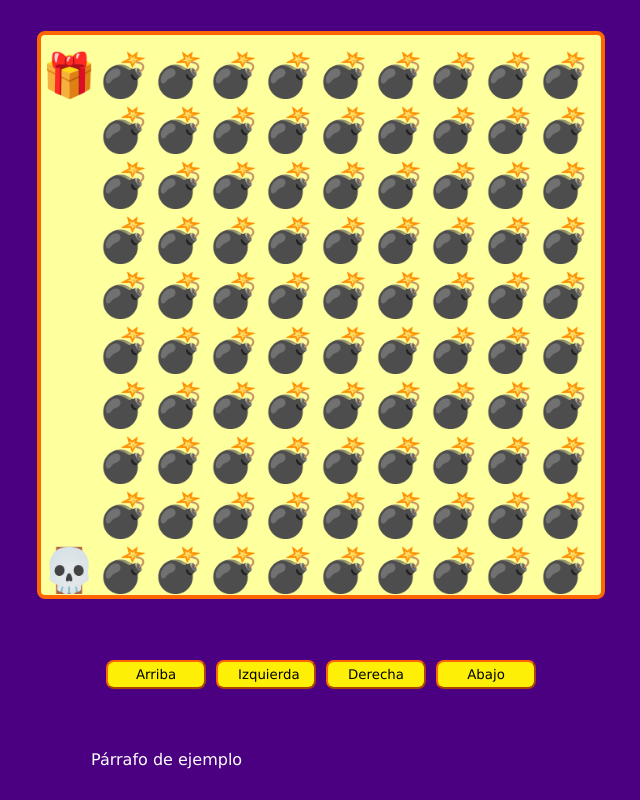
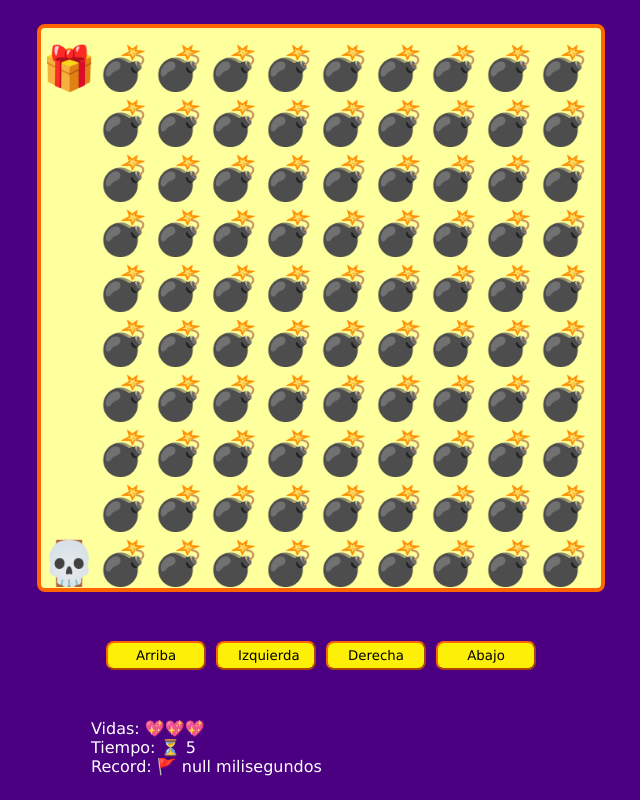
Before and after one commit to PepeCharly01/Taller-Practico-JS-Videogame, a plain HTML site: page index.html in a window 1280 px wide. Shown: the whole page, without its empty margins (319-959 px from the left). Drawn offline with Linux system fonts and the light colour scheme.

Commit message:
se desplego en tiempo, y records del usuario

```diff
--- a/game.js
+++ b/game.js
@@ -4,11 +4,18 @@ const btnUp = document.querySelector('#up');
 const btnLeft = document.querySelector('#left');
 const btnRight =document.querySelector('#right');
 const btnDown = document.querySelector('#down');
+const spanLives = document.querySelector('#lives');
+const spanTime = document.querySelector('#time');
+const spanRecord = document.querySelector('#record');
+const pResult = document.querySelector('#result');
 
 let canvasSize;
 let elementsSize;
 let level = 0;
 let lives = 3;
+let timeStart;
+let timePlayer;
+let timeInterval;
 
 const playerPosition = {
     x: undefined,
@@ -48,9 +55,17 @@ function startGame() {
         return;
     }
 
+    if (!timeStart) {
+        timeStart = Date.now();
+        timeInterval = setInterval(showTime, 100);
+        showRecord();
+    }
+
     const mapRows = map.trim().split('\n');
     const mapRowCols = mapRows.map(row => row.trim().split(''));
     // console.log({map, mapRows, mapRowCols});
+
+    showLives();
 
     enemyPositions = [];
     game.clearRect(0,0,canvasSize,canvasSize);
@@ -112,10 +127,12 @@ function levelWin () {
 function levelLost() {
     console.log('Chocaste contra un enemigo!!');
     lives--;
+
     console.log(lives);
     if (lives <= 0) {
         level = 0;
         lives = 3;
+        timeStart = undefined;
     }
         playerPosition.x = undefined;
         playerPosition.y = undefined;
@@ -124,6 +141,36 @@ function levelLost() {
 
 function gameWin() {
     console.log('Terminaste el juago');
+    clearInterval(timeInterval);
+
+    const recordTime = localStorage.getItem('record_time');
+    const playerTime = Date.now() - timeStart;
+
+    if (recordTime) {
+        if (recordTime >= playerTime) {
+            localStorage.setItem('record_time', playerTime);
+            pResult.innerHTML = 'Felicidades, superaste el record ;) ' + playerTime + ' milisegundos';
+        } else {
+            pResult.innerHTML = 'Lo siento, no superaste el record :(';
+        }
+    } else {
+        localStorage.setItem('record_time', playerTime);
+        pResult.innerHTML = 'Felicidades, terminaste el juego, pero trata de superar tu tiempo'
+    }
+
+    console.log({recordTime, playerTime});
+}
+
+function showLives() {
+    spanLives.innerHTML = emojis['HEART'].repeat(lives);
+}
+
+function showTime() {
+    spanTime.innerHTML = Math.floor((Date.now() - timeStart) / 1000);
+}
+
+function showRecord() {
+    spanRecord.innerHTML = localStorage.getItem('record_time') + ' milisegundos';
 }
 
 window.addEventListener('keydown', moveByKeys);
--- a/index.html
+++ b/index.html
@@ -19,7 +19,10 @@
         </div>
 
         <div class="messages">
-            <p>Párrafo de ejemplo</p>
+            <p>Vidas:  <span id="lives"></span> </p>
+            <p>Tiempo: ⏳ <span id="time"></span> </p>
+            <p>Record: 🚩 <span id="record"></span> </p>
+            <p id="result"></p>
         </div>
     </div>
 
--- a/maps.js
+++ b/maps.js
@@ -12,6 +12,7 @@ const emojis = {
     'BOMB_COLLISION': '🔥',
     'GAME_OVER': '👎',
     'WIN': '🏆',
+    'HEART': '💖',
   };
 
   const maps = [];
```
Also changed, not shown: 1 other file.
